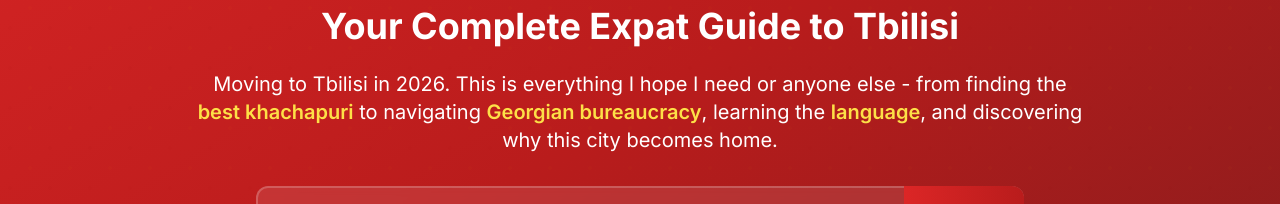
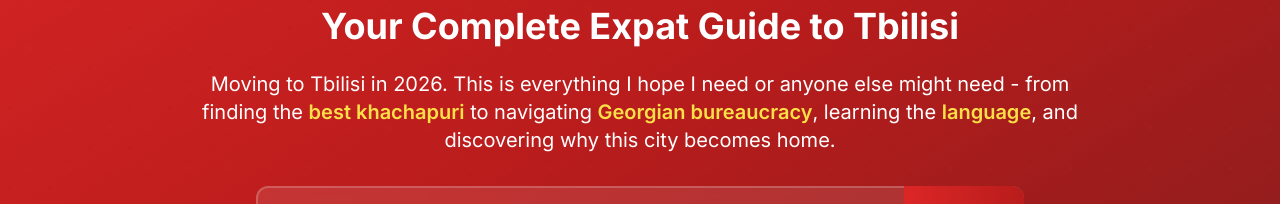
Before and after one commit to stewnorriss/georgia-expat-site, a Next.js app: page / in a window 1280 px wide. Shown: the part 402-606 px from the top of the page. Built offline with nearby package versions, Linux system fonts and the light colour scheme; no server answers.

Commit message:
fix: Update homepage text for better grammar
Changed 'anyone else' to 'anyone else might need' for clearer meaning

```diff
--- a/app/page.tsx
+++ b/app/page.tsx
@@ -318,7 +318,7 @@ const HomePage = () => {
                 Your Complete Expat Guide to Tbilisi
               </h2>
               <p className="text-lg md:text-xl mb-8 max-w-4xl mx-auto leading-relaxed">
-                Moving to Tbilisi in 2026. This is everything I hope I need or anyone else -
+                Moving to Tbilisi in 2026. This is everything I hope I need or anyone else might need -
                 from finding the <span className="text-yellow-300 font-semibold">best khachapuri</span> to
                 navigating <span className="text-yellow-300 font-semibold">Georgian bureaucracy</span>,
                 learning the <span className="text-yellow-300 font-semibold">language</span>, and
@@ -334,7 +334,7 @@ const HomePage = () => {
             </h2>
 
             <p className="text-lg md:text-xl mb-8 max-w-4xl mx-auto animate-slide-in-up leading-relaxed" style={{ animationDelay: '0.4s' }}>
-              Moving to Tbilisi in 2026. This is everything I hope I need or anyone else -
+              Moving to Tbilisi in 2026. This is everything I hope I need or anyone else might need -
               from finding the <span className="text-yellow-300 font-semibold">best khachapuri</span> to
               navigating <span className="text-yellow-300 font-semibold">Georgian bureaucracy</span>,
               learning the <span className="text-yellow-300 font-semibold">language</span>, and
```
